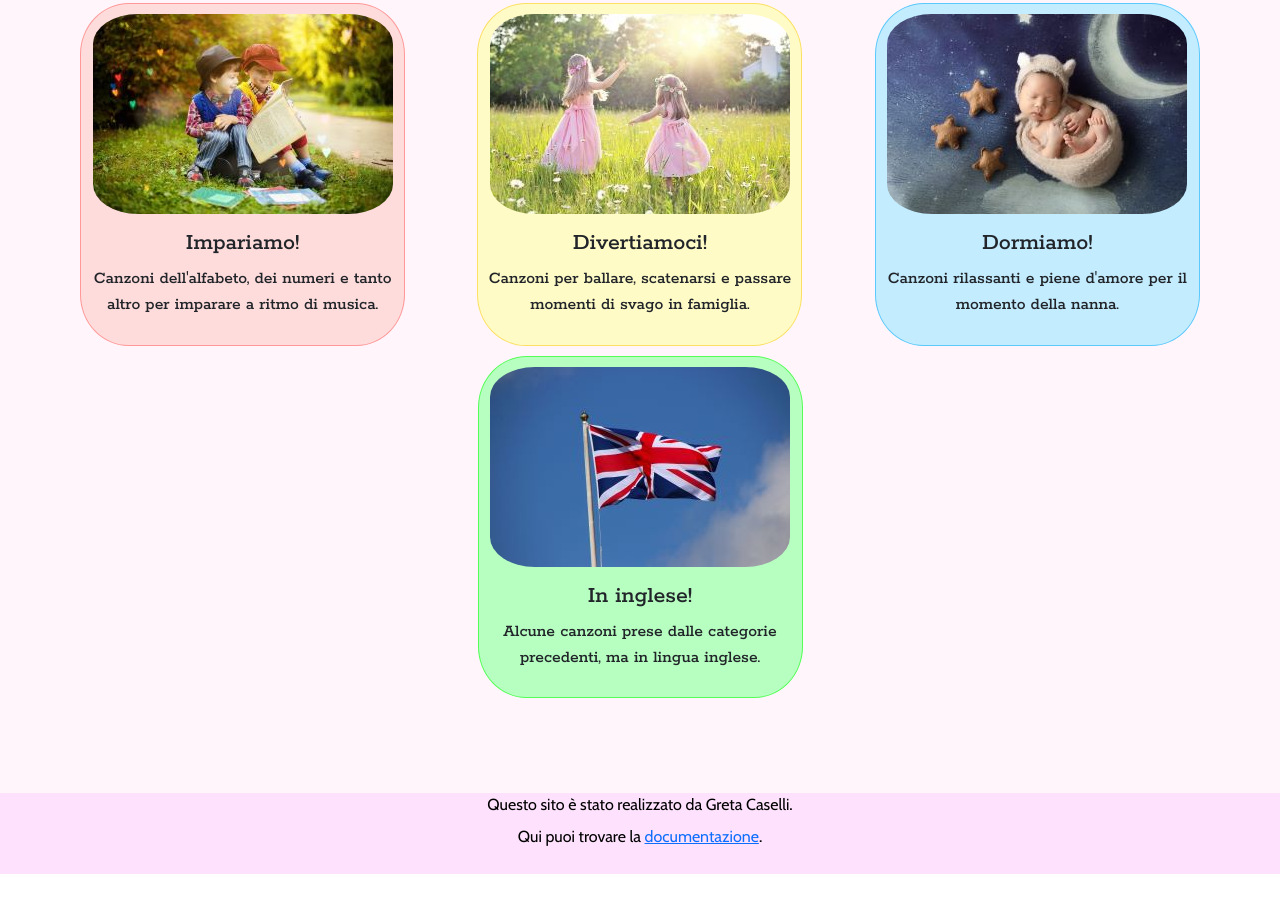
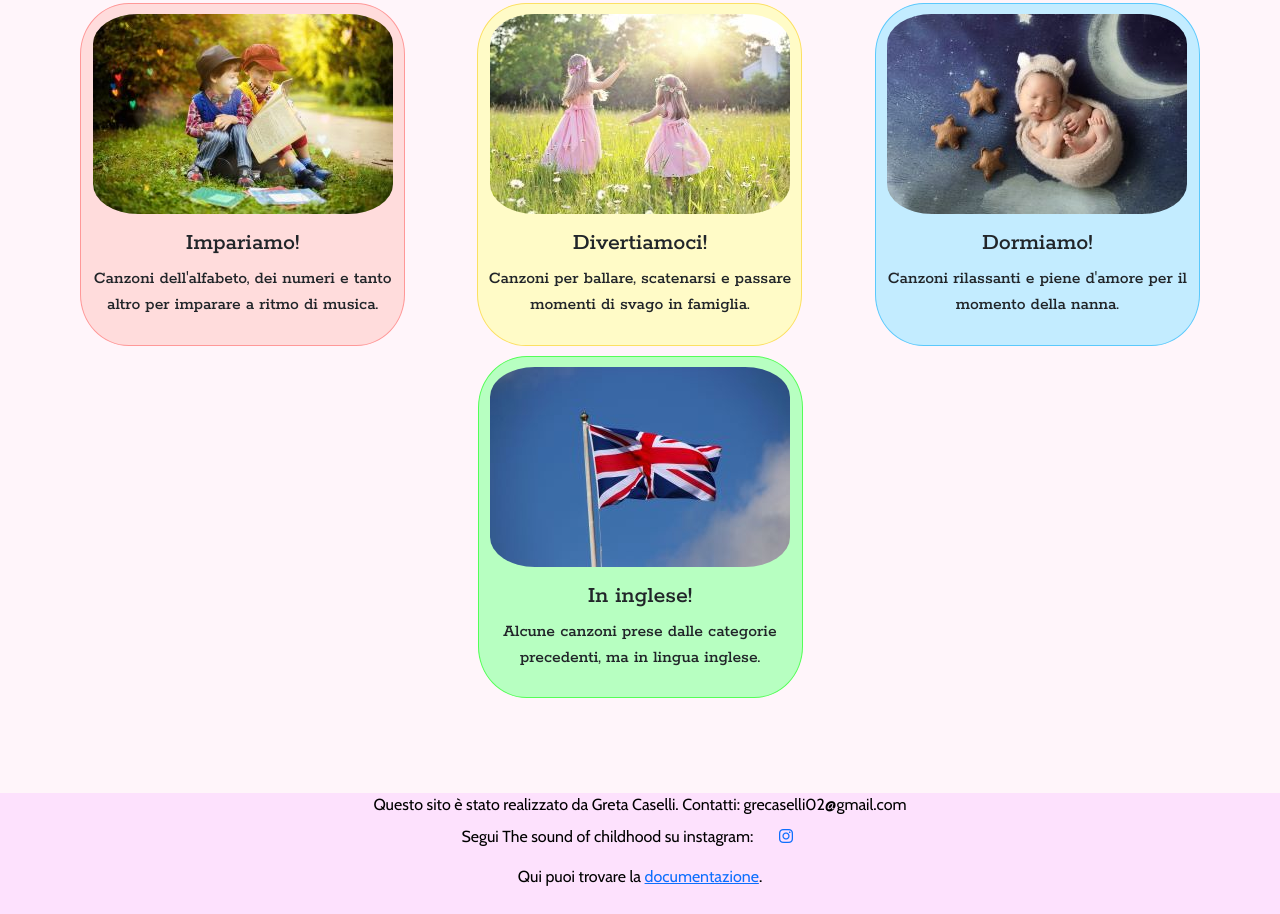
Before and after one commit to greta-caselli/sito-informatica, a plain HTML site: page index.html in a window 1280 px wide. Shown: the part 636-1550 px from the top of the page. Before the commit the page ends 1510 px from the top, so only its background shows below. Drawn offline with nearby package versions, Linux system fonts and the light colour scheme.

Commit message:
Update index.html

```diff
--- a/index.html
+++ b/index.html
@@ -114,7 +114,8 @@
 
           </main>
             <footer>
-            <p id="footeruno">Questo sito è stato realizzato da Greta Caselli.</p>
+            <p id="footeruno">Questo sito è stato realizzato da Greta Caselli. Contatti: grecaselli02@gmail.com</p>
+            <p>Segui The sound of childhood su instagram:<a target="_blank" href="https://instagram.com/sound.of.childhood?igshid=MzNlNGNkZWQ4Mg=="><i class="fa-brands fa-instagram"></i></a></p>
             <p id="footerdue">Qui puoi trovare la <a href="documentazione.html">documentazione</a>.</p>
 
       </footer>
```
